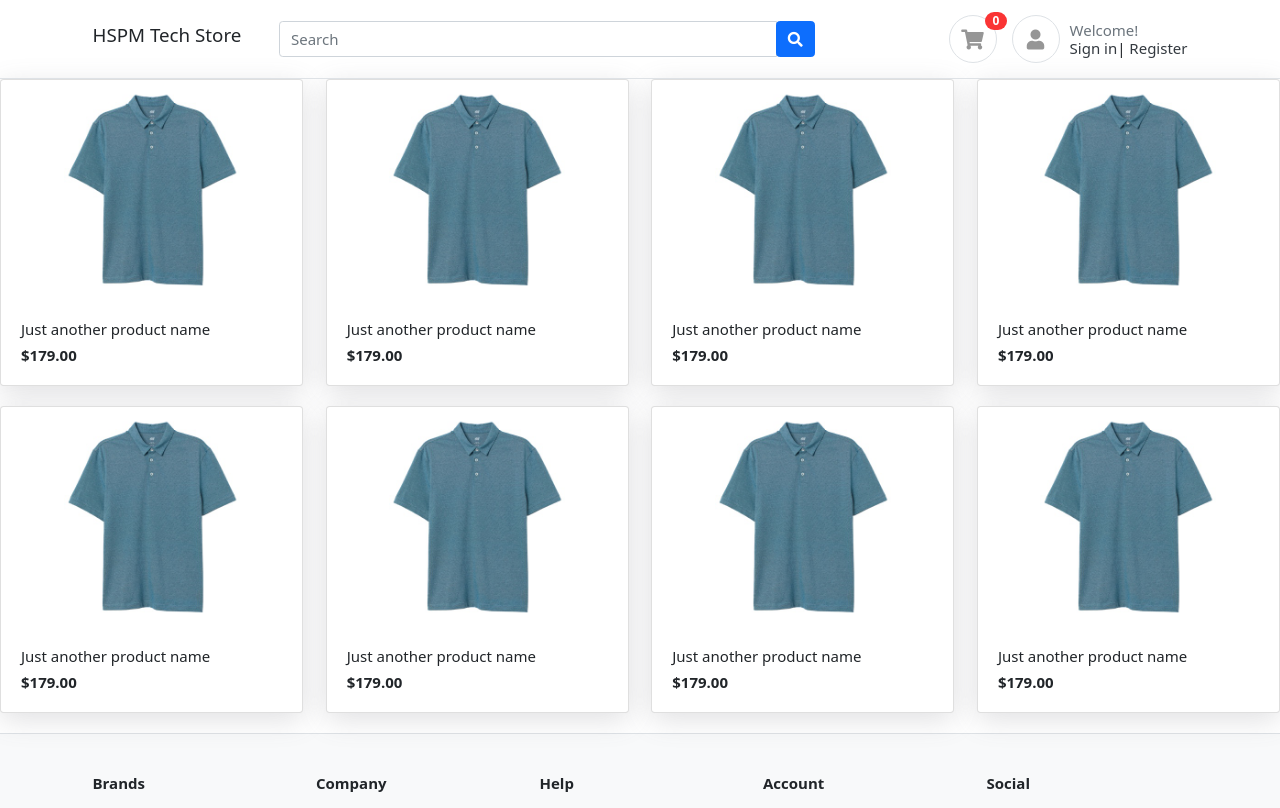
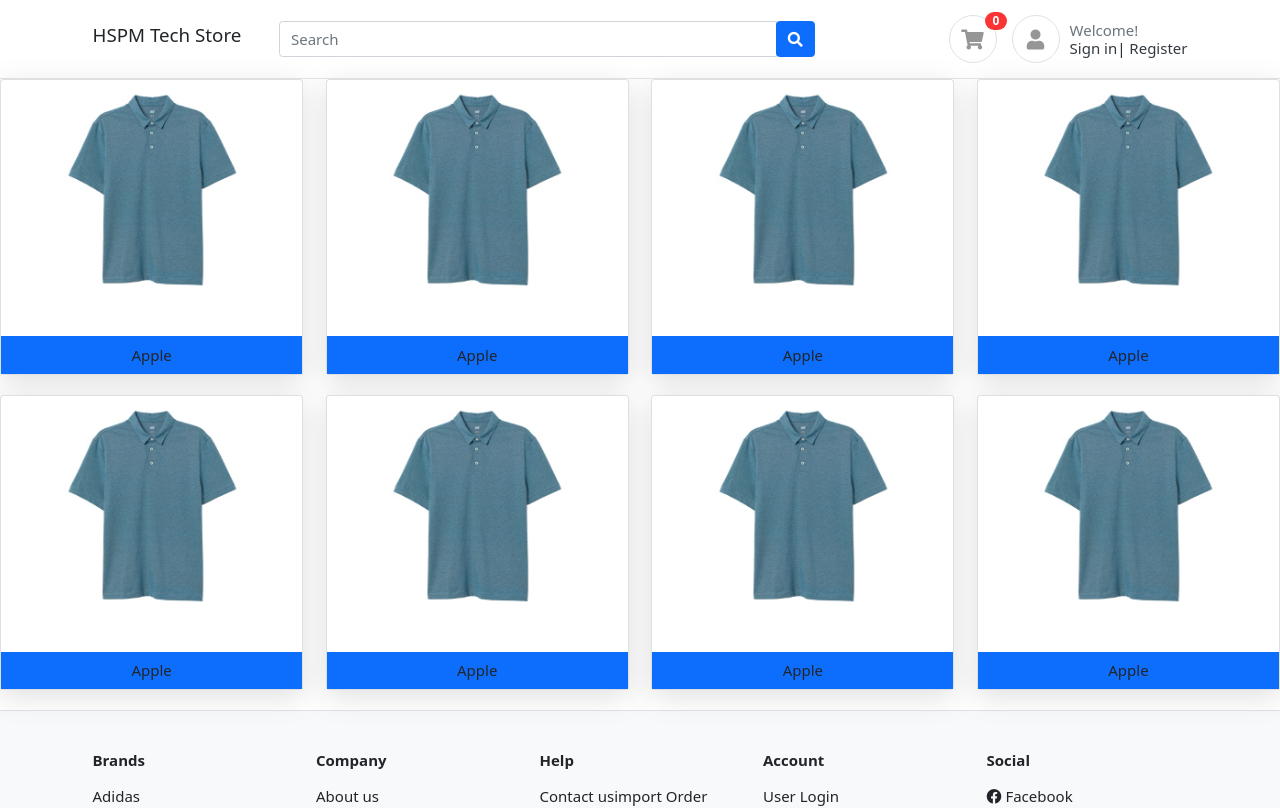
Before and after one commit to HSPM-OJT/payment-order-create-delete-frontend, a React (Create React App) app: page / in a window 1280 px wide. Shown: the top 808 px of the page. Built offline with nearby package versions, Linux system fonts and the light colour scheme; the HTML template or start-up script is replaced by a standard one.

Commit message:
added category list

```diff
--- a/package.json
+++ b/package.json
@@ -8,6 +8,7 @@
     "@testing-library/user-event": "^13.5.0",
     "react": "^18.2.0",
     "react-dom": "^18.2.0",
+    "react-router-dom": "^6.7.0",
     "react-scripts": "5.0.1",
     "web-vitals": "^2.1.4"
   },
--- a/src/App.js
+++ b/src/App.js
@@ -2,7 +2,6 @@
 import CategoryList from './component/categories/CategoryList';
 import Footer from './component/footer/Footer';
 import MainNavigation from './component/layout/MainNavigation';
-import Card from './ui/Card'
 function App() {
 
   return (
@@ -10,6 +9,10 @@
 
         <MainNavigation />
         <CategoryList />
+        {/* <Routes>
+         <Route path='/' element={<CategoryList />}></Route>
+
+        </Routes> */}
 
          {/* <section className="section-name padding-y bg">
          <div className="container">
--- a/src/component/categories/Category.js
+++ b/src/component/categories/Category.js
@@ -1,3 +1,4 @@
+import { Link } from "react-router-dom"
 import Card from "../../ui/Card"
 
 function Category(){
@@ -7,11 +8,11 @@
         <div className="col-md-3">
         <Card>
             <div href="#" className="card card-product-grid">
-                     <a to="../order/Order.js" className="img-wrap"> <img src="assets/images/items/1.jpg" /> </a>
+                     <a to='/' className="img-wrap"> <img src="assets/images/items/1.jpg" /> </a>
                      <figcaption className="info-wrap">
-                        <a href="#" className="title">Just another product name</a>
-                        <div className="price mt-1">$179.00</div>
+
                      </figcaption>
+                     <div className="text-center bg-primary p-2">Apple</div>
                </div>
         </Card>
         </div>
```
Also changed, not shown: 1 other file (tests, documents, lock files or other folders).
